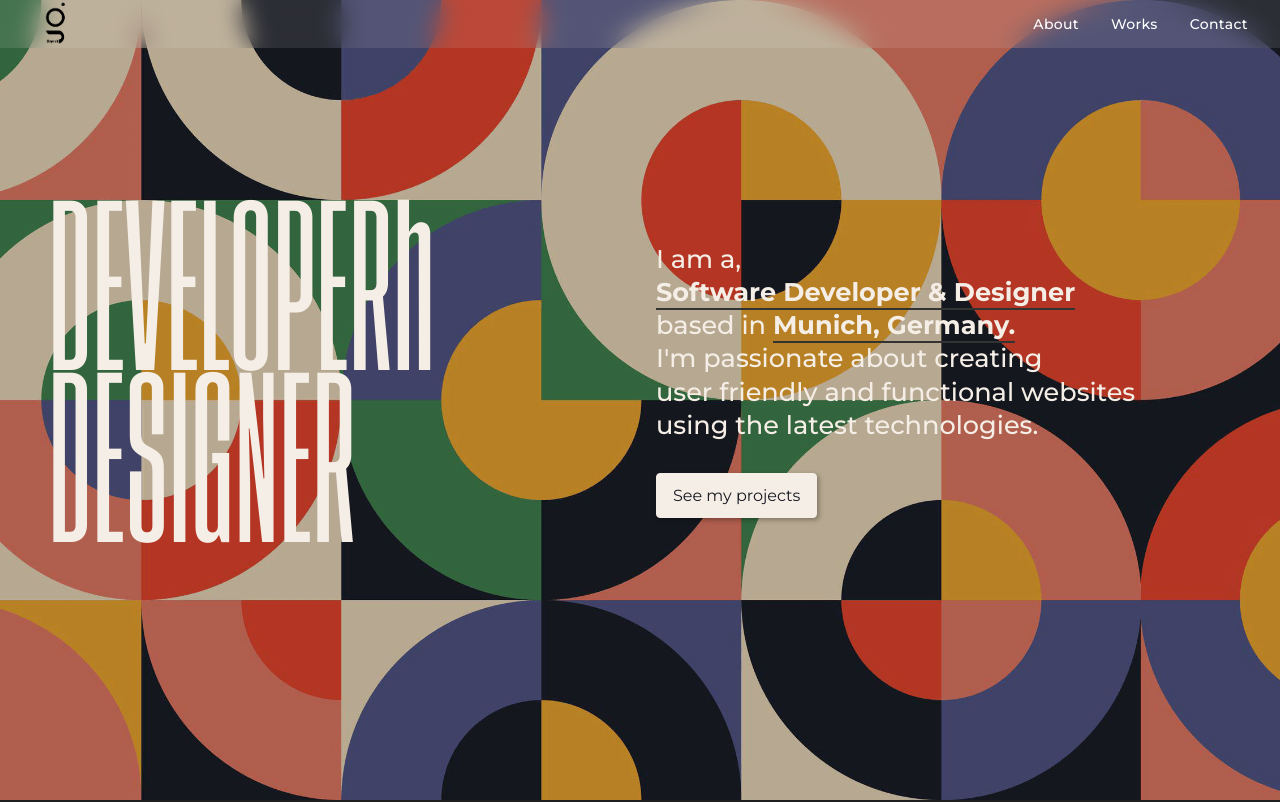
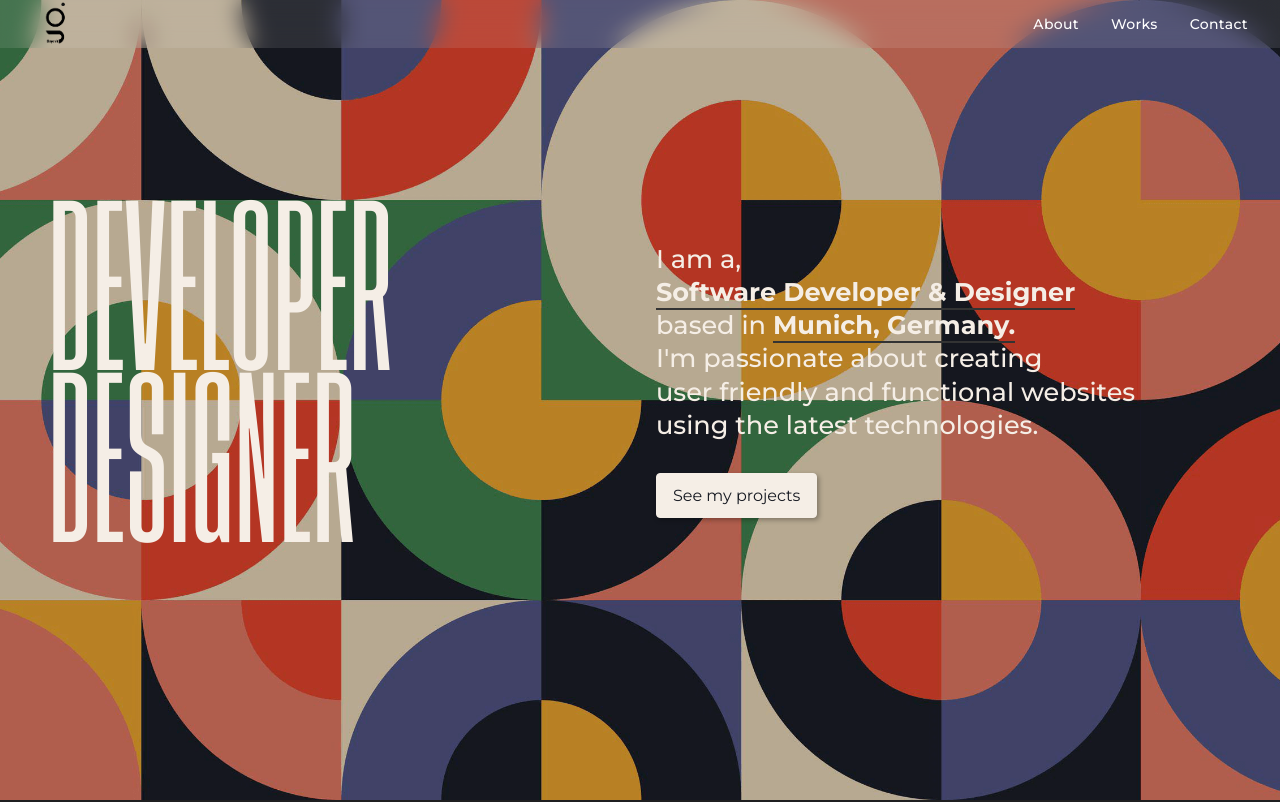
Before and after one commit to gulsahbayazit/portfolio-project, a React (Vite) app: page / in a window 1280 px wide. Shown: the top 802 px of the page. Built offline with nearby package versions, Linux system fonts and the light colour scheme.

Commit message:
fix type error

```diff
--- a/src/pages/Home.tsx
+++ b/src/pages/Home.tsx
@@ -1,7 +1,7 @@
 import { useState, useEffect } from "react";
 
 const Home = () => {
-  const roles = ["DEVELOPERh ", "DESIGNER"];
+  const roles = ["DEVELOPER", "DESIGNER"];
   const [index, setIndex] = useState(0);
 
   useEffect(() => {
```
